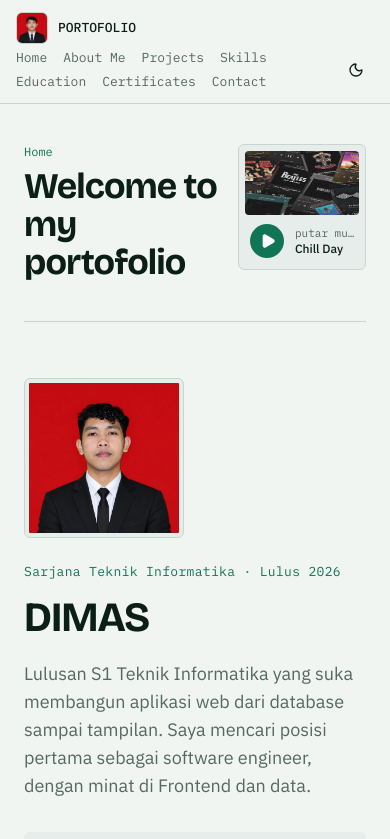
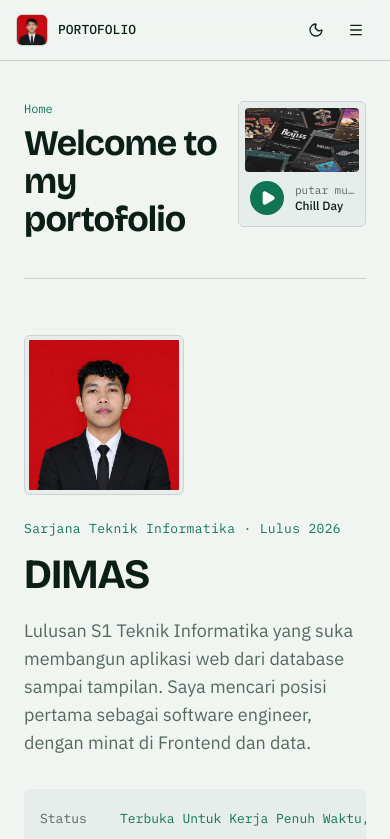
Before and after one commit to spaii/spaii.github.io, a React (Vite) app: page / in a window 390 px wide. Shown: the top 839 px of the page. Built offline with nearby package versions, Linux system fonts and the light colour scheme.

Commit message:
navbar responsif untuk HP

```diff
--- a/src/sections/Navbar.tsx
+++ b/src/sections/Navbar.tsx
@@ -1,4 +1,5 @@
-import { Moon, Sun } from "lucide-react";
+import { useEffect, useState } from "react";
+import { Menu, Moon, Sun, X } from "lucide-react";
 
 import { Button } from "@/components/ui/button";
 import { navItems, profile } from "@/data/portfolio";
@@ -6,12 +7,21 @@ import { useTheme } from "@/hooks/use-theme";
 
 export function Navbar() {
   const { theme, toggle } = useTheme();
+  const [open, setOpen] = useState(false);
+
+  useEffect(() => {
+    function onKeyDown(e: KeyboardEvent) {
+      if (e.key === "Escape") setOpen(false);
+    }
+    window.addEventListener("keydown", onKeyDown);
+    return () => window.removeEventListener("keydown", onKeyDown);
+  }, []);
 
   return (
     <header className="sticky top-0 z-40 border-b bg-background/85 backdrop-blur">
       <nav
         aria-label="Navigasi utama"
-        className="mx-auto flex w-full max-w-full flex-wrap items-center justify-between gap-x-6 gap-y-1 px-4 py-3 font-mono text-[13px]"
+        className="mx-auto flex w-full max-w-full items-center justify-between gap-x-6 px-4 py-3 font-mono text-[13px]"
       >
         <a
           href="#top"
@@ -26,8 +36,10 @@ export function Navbar() {
           )}
           {profile.handle}
         </a>
+
         <div className="flex items-center gap-1">
-          <ul className="flex flex-wrap gap-x-4 gap-y-1">
+          {/* Menu untuk layar lebar (laptop) */}
+          <ul className="hidden flex-wrap gap-x-4 gap-y-1 lg:flex">
             {navItems.map((item) => (
               <li key={item.id}>
                 <a
@@ -39,6 +51,7 @@ export function Navbar() {
               </li>
             ))}
           </ul>
+
           <Button
             variant="ghost"
             size="icon"
@@ -49,8 +62,40 @@ export function Navbar() {
           >
             {theme === "dark" ? <Sun /> : <Moon />}
           </Button>
+
+          {/* Tombol menu untuk HP */}
+          <Button
+            variant="ghost"
+            size="icon"
+            className="lg:hidden"
+            onClick={() => setOpen((v) => !v)}
+            aria-label={open ? "Tutup menu" : "Buka menu"}
+            aria-expanded={open}
+            aria-controls="menu-mobile"
+          >
+            {open ? <X /> : <Menu />}
+          </Button>
         </div>
       </nav>
+
+      {/* Daftar menu untuk HP */}
+      {open && (
+        <div id="menu-mobile" className="border-t lg:hidden">
+          <ul className="mx-auto flex flex-col px-4 py-1 font-mono text-[13px]">
+            {navItems.map((item) => (
+              <li key={item.id} className="border-b last:border-b-0">
+                <a
+                  href={`#${item.id}`}
+                  onClick={() => setOpen(false)}
+                  className="block py-3 text-muted-foreground transition-colors hover:text-primary"
+                >
+                  {item.label}
+                </a>
+              </li>
+            ))}
+          </ul>
+        </div>
+      )}
     </header>
   );
 }
```
